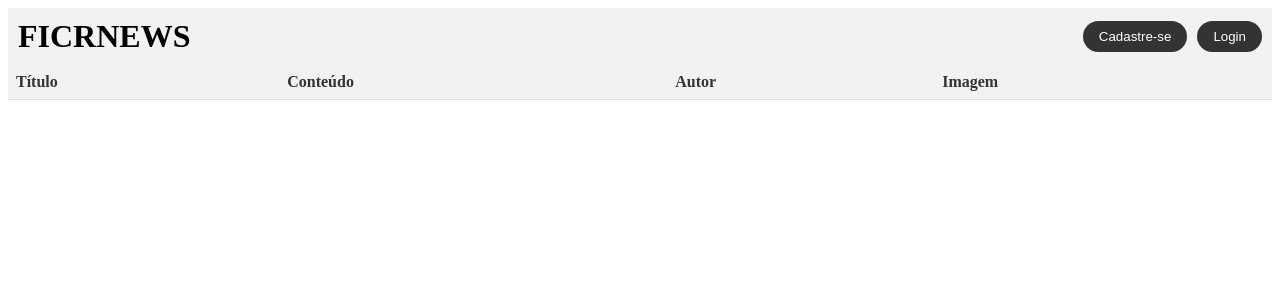
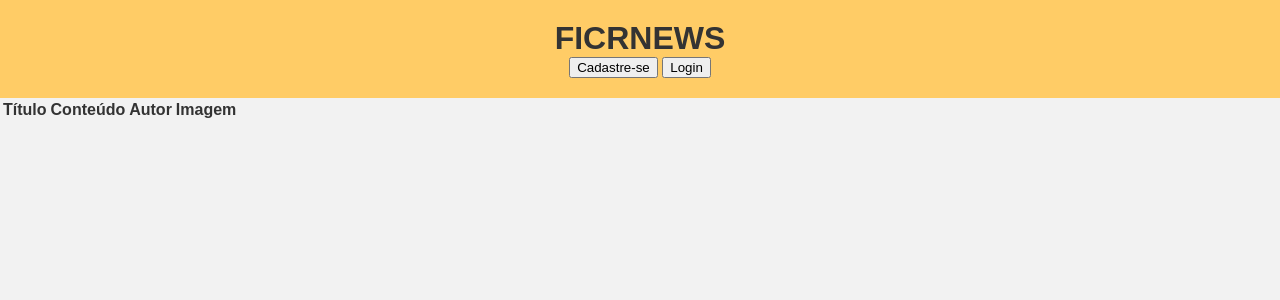
Before and after one commit to Buizuinsdc/portalnoticias, a PHP site: page /listanoticia.php in a window 1280 px wide. Shown: the top 300 px of the page. Run offline with PHP 8.4, Linux system fonts and the light colour scheme; data that the repository does not hold is empty.

Commit message:
Update noticiaslist.css

```diff
--- a/css/noticiaslist.css
+++ b/css/noticiaslist.css
@@ -1,61 +1,129 @@
 
-table {
-  border-collapse: collapse;
-  width: 100%;
+/* Estilos CSS */
+
+body {
+  background-color: #f2f2f2;
+  color: #333333;
+  font-family: Arial, sans-serif;
+  margin: 0;
+  padding: 0;
 }
 
-th, td {
-  padding: 8px;
-  text-align: left;
-  border-bottom: 1px solid #ddd;
-}
-
-th {
-  background-color: #f2f2f2;
-  color: #333;
-}
-
-tr:nth-child(even) {
-  background-color: #ebebeb;
-}
-
-tr:nth-child(odd) {
-  background-color: #f9f9f9;
-}
-
-
-td img {
-  max-width: 100px;
-  height: auto;
-}
-
-
 header {
-  background-color: #f2f2f2;
-  padding: 10px;
-  display: flex;
-  justify-content: space-between;
-  align-items: center;
+  background-color: #ffcc66;
+  padding: 20px;
+  text-align: center;
 }
 
 h1 {
   margin: 0;
 }
 
-.buttons {
-  display: flex;
+.botoes-topo {
+  text-align: right;
+  margin-top: 10px;
 }
 
-.rounded-button {
-  border: none;
-  background-color: #333;
-  color: #fff;
-  padding: 8px 16px;
+.botao-cadastro,
+.botao-login {
+  display: inline-block;
+  padding: 8px 12px;
+  background-color: #000000;
+  color: #ffffff;
+  text-decoration: none;
+  font-weight: bold;
+  margin-left: 10px;
   border-radius: 20px;
-  margin-left: 10px;
-  cursor: pointer;
 }
 
-.rounded-button:hover {
-  background-color: #555;
+.botao-cadastro:hover,
+.botao-login:hover {
+  background-color: #333333;
 }
+
+.destaque {
+  background-color: #f2f2f2;
+  padding: 20px;
+}
+
+.destaque h2 {
+  color: #ffcc66;
+}
+
+.card-destaque {
+  display: flex;
+  margin-top: 20px;
+  padding: 10px;
+  background-color: #ffcc66;
+  color: #333333;
+}
+
+.card-destaque img {
+  width: 200px;
+  height: 150px;
+  object-fit: cover;
+}
+
+.card-content {
+  margin-left: 10px;
+}
+
+.card-content h3 {
+  margin: 0;
+  font-size: 18px;
+}
+
+.card-content p {
+  margin-top: 10px;
+  font-size: 14px;
+}
+
+.data {
+  font-size: 12px;
+  color: #777777;
+}
+
+.noticias {
+  background-color: #f2f2f2;
+  padding: 20px;
+}
+
+.noticias h2 {
+  color: #ffcc66;
+  margin-bottom: 10px;
+}
+
+.card-noticia {
+  display: flex;
+  margin-bottom: 20px;
+  padding: 10px;
+  background-color: #ffcc66;
+  color: #333333;
+}
+
+.card-noticia img {
+  width: 100px;
+  height: 100px;
+  object-fit: cover;
+}
+
+.card-noticia .card-content {
+  margin-left: 10px;
+}
+
+.card-noticia .card-content h3 {
+  margin: 0;
+  font-size: 16px;
+}
+
+.card-noticia .card-content p {
+  margin-top: 5px;
+  font-size: 14px;
+}
+
+footer {
+  background-color: #ffcc66;
+  padding: 20px;
+  text-align: center;
+  font-size: 12px;
+}
```
